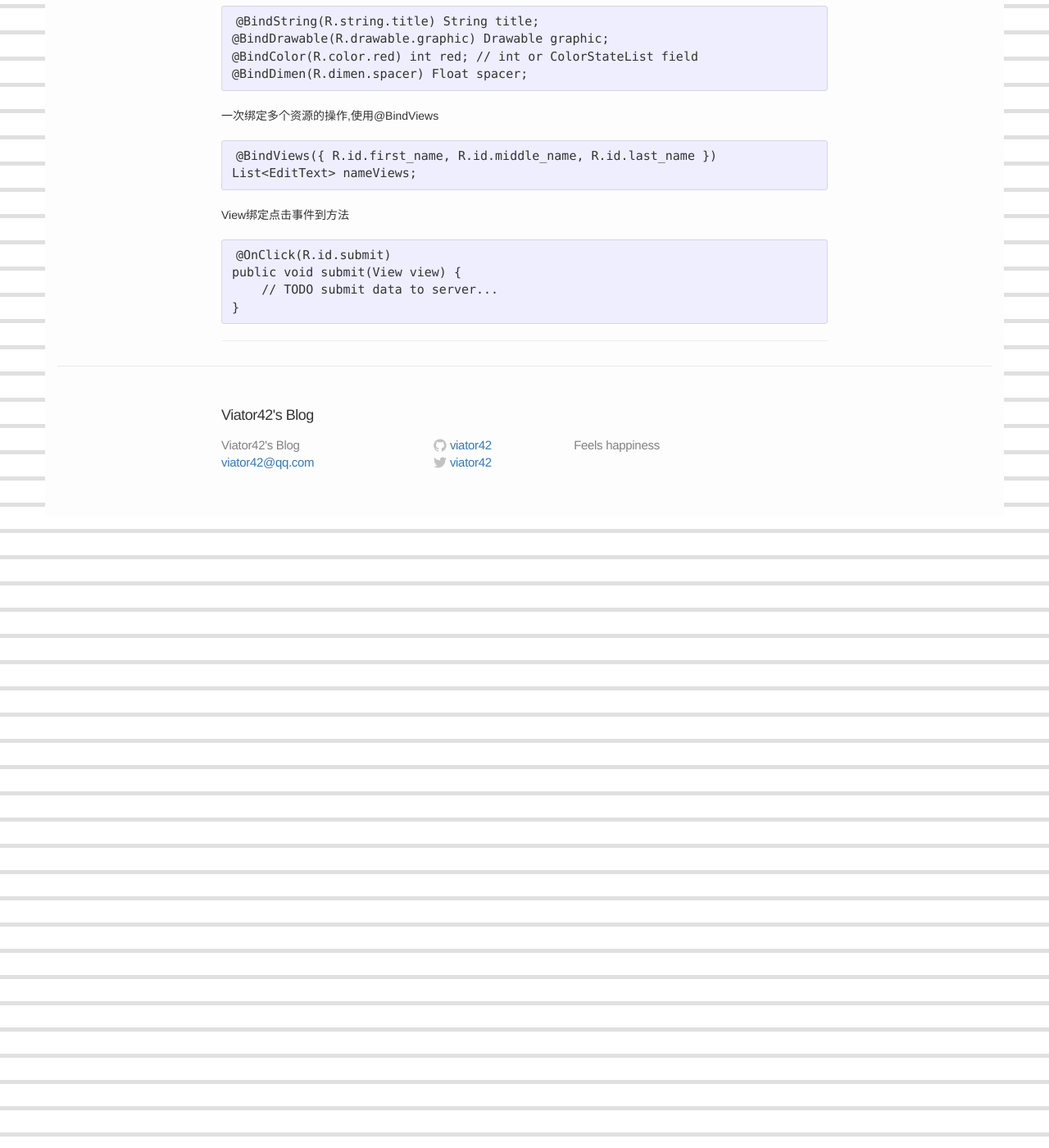
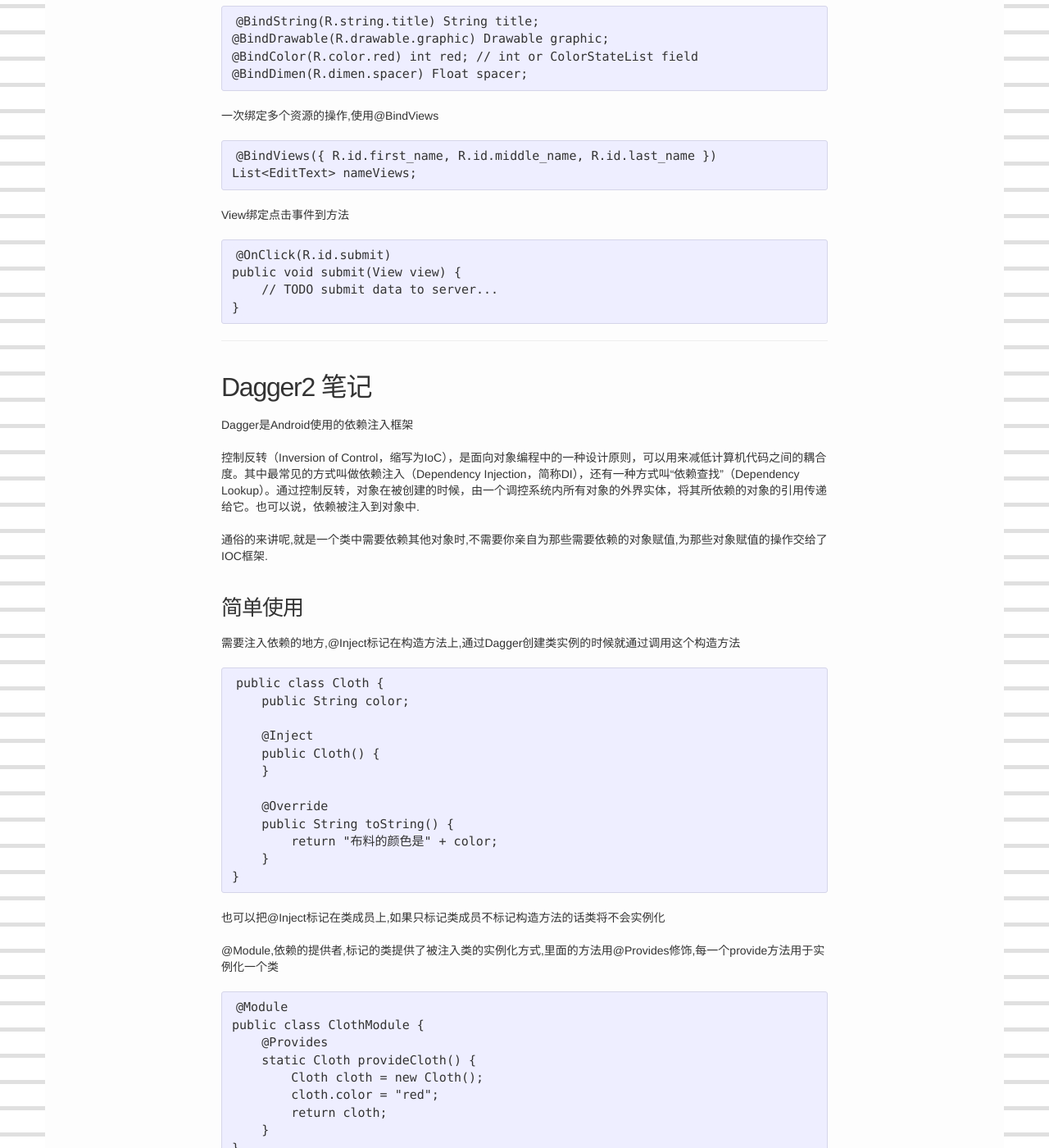
Before and after one commit to viator42/viator42.github.io, a Jekyll site: the page built from _posts/2014-4-4-android-note.markdown, in a window 1280 px wide and 1400 px high, scrolled down 57922 px. Shown: the whole window at 82% size. Built offline with Jekyll 4.4.1, drawn with Linux system fonts in a browser that asks for light colours; some of the changed text lies outside the part shown.

Commit message:
update post

```diff
--- a/_posts/2014-4-4-android-note.markdown
+++ b/_posts/2014-4-4-android-note.markdown
@@ -2513,3 +2513,56 @@
     }
 
 ---------
+
+## Dagger2 笔记
+
+Dagger是Android使用的依赖注入框架
+
+控制反转（Inversion of Control，缩写为IoC），是面向对象编程中的一种设计原则，可以用来减低计算机代码之间的耦合度。其中最常见的方式叫做依赖注入（Dependency Injection，简称DI），还有一种方式叫“依赖查找”（Dependency Lookup）。通过控制反转，对象在被创建的时候，由一个调控系统内所有对象的外界实体，将其所依赖的对象的引用传递给它。也可以说，依赖被注入到对象中.
+
+通俗的来讲呢,就是一个类中需要依赖其他对象时,不需要你亲自为那些需要依赖的对象赋值,为那些对象赋值的操作交给了IOC框架.
+
+### 简单使用
+
+需要注入依赖的地方,@Inject标记在构造方法上,通过Dagger创建类实例的时候就通过调用这个构造方法
+
+    public class Cloth {
+        public String color;
+
+        @Inject
+        public Cloth() {
+        }
+
+        @Override
+        public String toString() {
+            return "布料的颜色是" + color;
+        }
+    }
+
+也可以把@Inject标记在类成员上,如果只标记类成员不标记构造方法的话类将不会实例化
+
+@Module,依赖的提供者,标记的类提供了被注入类的实例化方式,里面的方法用@Provides修饰,每一个provide方法用于实例化一个类
+
+    @Module
+    public class ClothModule {
+        @Provides
+        static Cloth provideCloth() {
+            Cloth cloth = new Cloth();
+            cloth.color = "red";
+            return cloth;
+        }
+    }
+
+@Component 依赖的注入者,是@Inject和@Module的桥梁,从@Module中获取依赖并注入@Inject
+
+    @Component(modules = ClothModule.class)
+    public interface ClothComponent {
+        void inject(MainActivity mainActivity);
+    }
+
+需要注入的
+
+    DaggerClothComponent.builder().clothModule(new ClothModule()).build().inject(this);
+
+    ClothComponent clothComponent = DaggerClothComponent.create();
+            clothComponent.inject(this);
```
